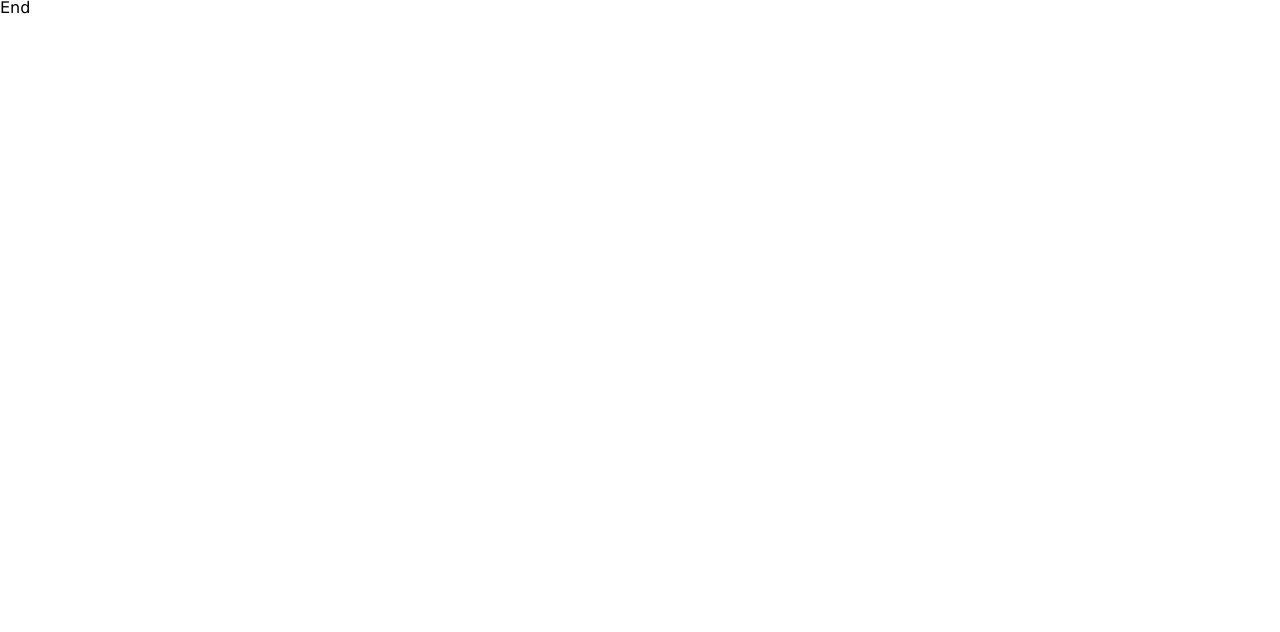
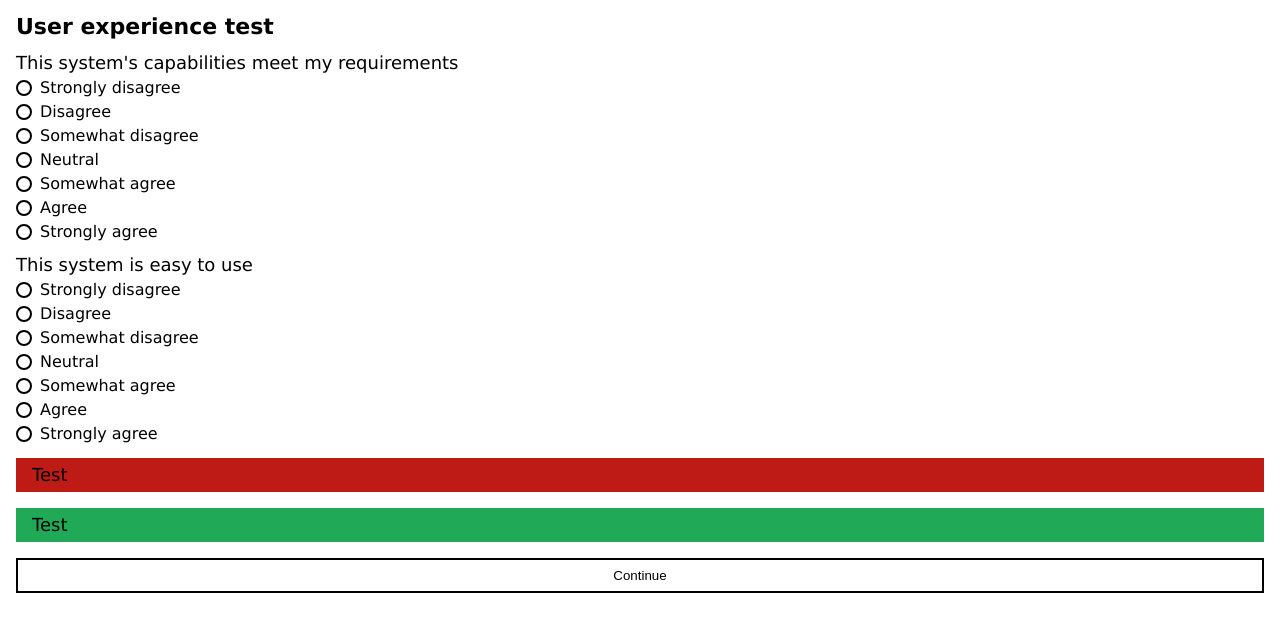
Before and after one commit to TiekieWiki/Thesis-Experiment, a Vue app in the folder thesis-experiment/: page /finishing-up in a window 1280 px wide. Shown: the top 632 px of the page. Built offline with nearby package versions, Linux system fonts and the light colour scheme.

Commit message:
User experience test styling

```diff
--- a/thesis-experiment/src/assets/styles/pages/end.scss
+++ b/thesis-experiment/src/assets/styles/pages/end.scss
@@ -0,0 +1,13 @@
+main.end {
+  width: 100vw;
+  height: auto;
+  padding: $spacing-medium;
+
+  .user-experience-test {
+    .question {
+      p {
+        margin-bottom: $spacing-small;
+      }
+    }
+  }
+}
--- a/thesis-experiment/src/components/end/UserExperienceTest.vue
+++ b/thesis-experiment/src/components/end/UserExperienceTest.vue
@@ -0,0 +1,32 @@
+<template>
+  <form class="user-experience-test">
+    <h1>User experience test</h1>
+    <div class="question">
+      <p>This system's capabilities meet my requirements</p>
+      <div class="label-group">
+        <label><input type="radio" />Strongly disagree</label>
+        <label><input type="radio" />Disagree</label>
+        <label><input type="radio" />Somewhat disagree</label>
+        <label><input type="radio" />Neutral</label>
+        <label><input type="radio" />Somewhat agree</label>
+        <label><input type="radio" />Agree</label>
+        <label><input type="radio" />Strongly agree</label>
+      </div>
+    </div>
+    <div class="question">
+      <p>This system is easy to use</p>
+      <div class="label-group">
+        <label><input type="radio" />Strongly disagree</label>
+        <label><input type="radio" />Disagree</label>
+        <label><input type="radio" />Somewhat disagree</label>
+        <label><input type="radio" />Neutral</label>
+        <label><input type="radio" />Somewhat agree</label>
+        <label><input type="radio" />Agree</label>
+        <label><input type="radio" />Strongly agree</label>
+      </div>
+    </div>
+    <p class="error">Test</p>
+    <p class="success">Test</p>
+    <button type="submit">Continue</button>
+  </form>
+</template>
--- a/thesis-experiment/src/views/EndView.vue
+++ b/thesis-experiment/src/views/EndView.vue
@@ -1 +1,9 @@
-<template>End</template>
+<template>
+  <main class="end">
+    <UserExperienceTest />
+  </main>
+</template>
+
+<script setup lang="ts">
+import UserExperienceTest from '@/components/end/UserExperienceTest.vue'
+</script>
```
